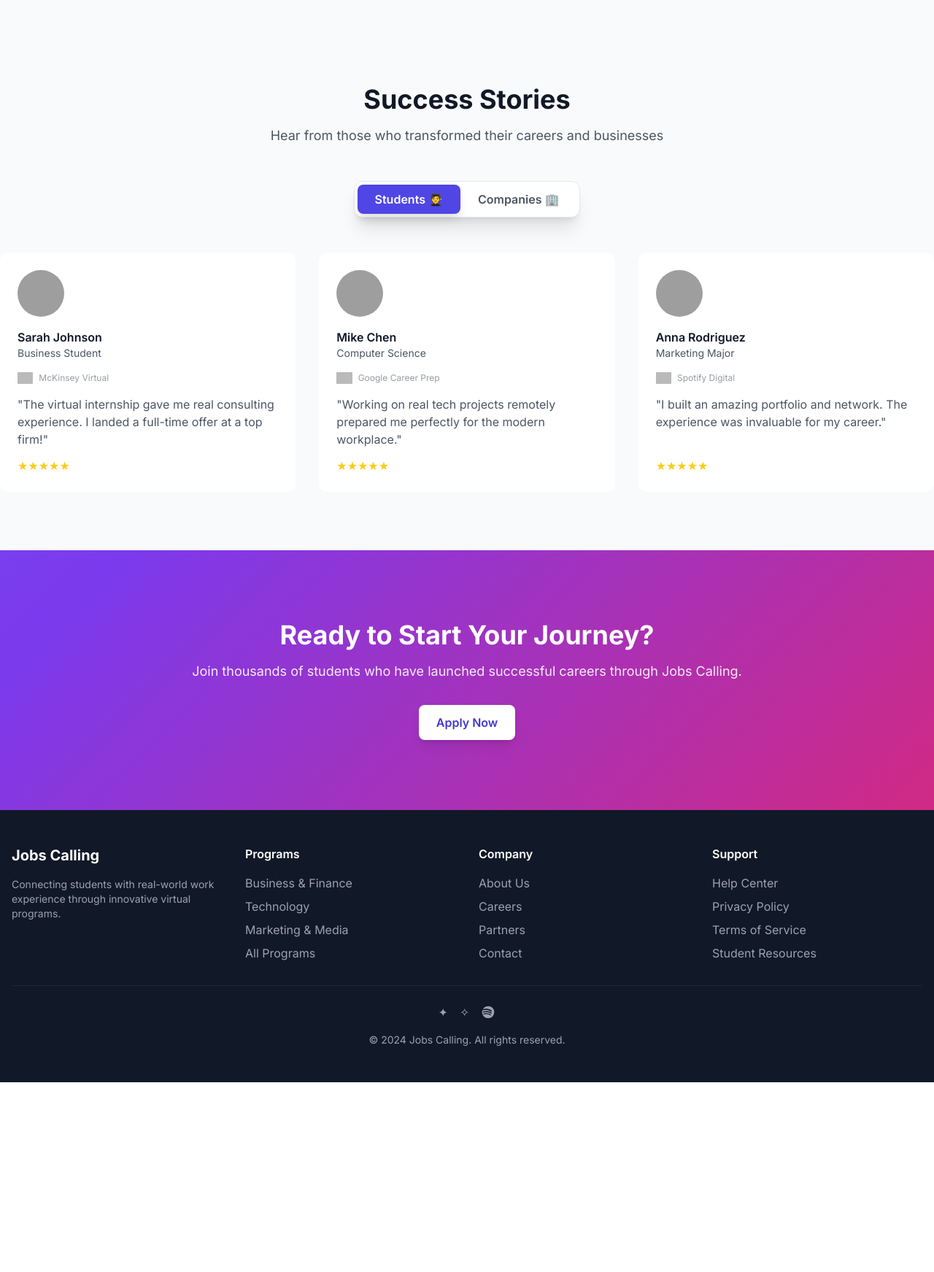
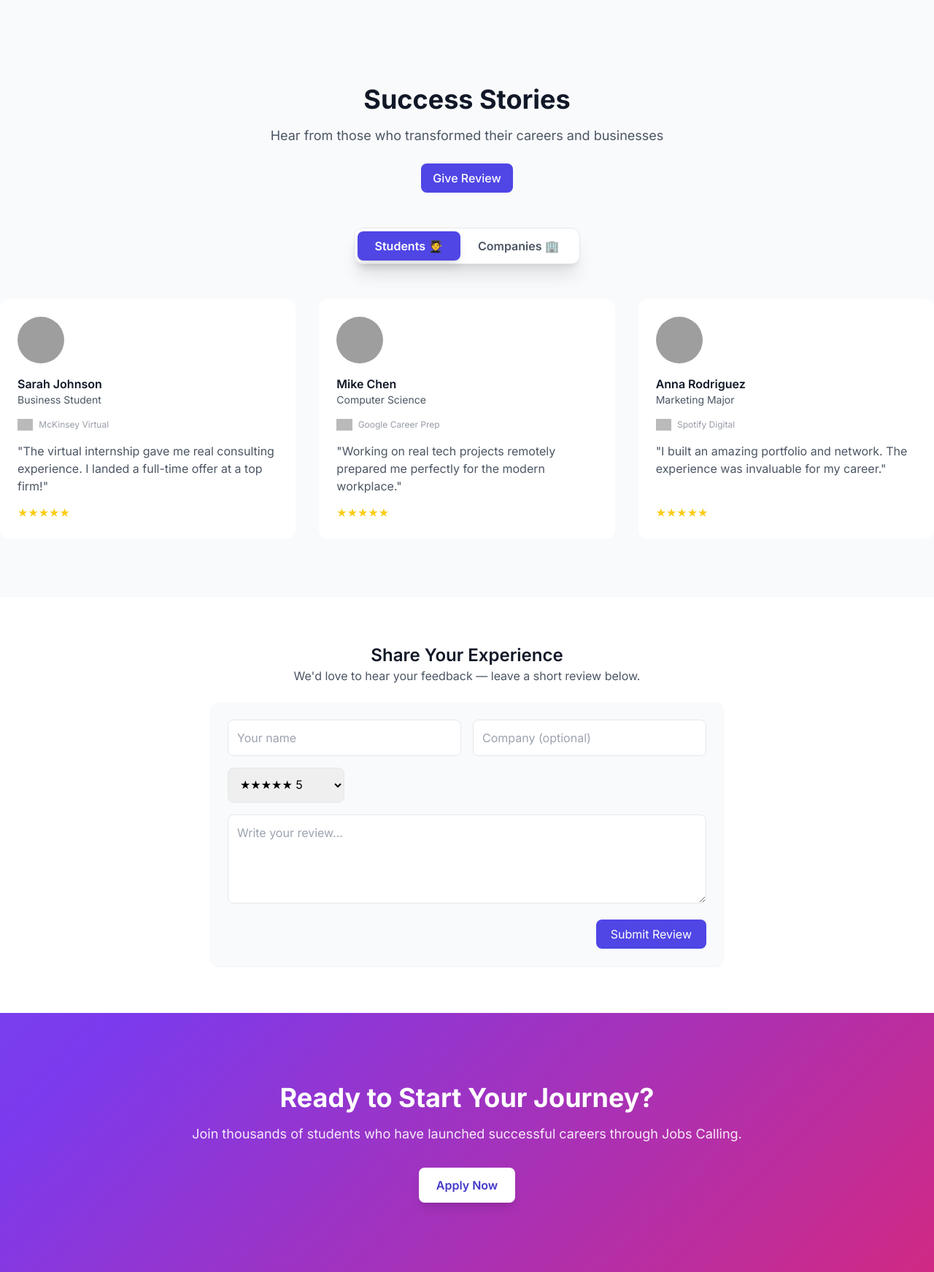
Before and after one commit to shafi275/Jobs_Calling, a Django app: page / in a window 1280 px wide. Shown: the part 2600-4343 px from the top of the page at 73% size. Before the commit the page ends 4083 px from the top, so only its background shows below. Run offline with Django 5.2, Linux system fonts and the light colour scheme; some libraries are stand-ins or nearby versions; grey boxes are pictures that could not be loaded.

Commit message:
added give review section in the landing page

```diff
--- a/jobscalling/home/templates/landing.html
+++ b/jobscalling/home/templates/landing.html
@@ -108,8 +108,10 @@
           Bridge the gap between education and career with virtual internships that provide genuine professional experience
         </p>
         <div class="flex flex-col sm:flex-row gap-4 justify-center lg:justify-start">
-          <a href="{% url 'common_signup' %}">
+          <a href="{% url 'company_register' %}">
           <button class="bg-white text-indigo-700 hover:text-indigo-800 hover:shadow-xl px-6 py-3 rounded-lg font-semibold shadow-lg transition ripple-btn">Companies: Hire</button>
+          </a>
+          <a href="{% url 'candidate_register' %}">
           <button class="border-2 border-white text-white px-6 py-3 rounded-lg font-semibold hover:bg-white hover:text-indigo-700 transition ripple-btn">Interns: Apply</button>
           </a>
         </div>
@@ -249,6 +251,12 @@
       <p class="text-lg text-gray-600">
         Hear from those who transformed their careers and businesses
       </p>
+      <!-- Give Review CTA -->
+      <div class="mt-6">
+        <a href="#give-review" class="inline-block bg-indigo-600 text-white px-4 py-2 rounded-lg font-medium hover:bg-indigo-700 transition">
+          Give Review
+        </a>
+      </div>
     </div>
     <!-- Rest of testimonials content (unchanged) -->
   </div>
@@ -325,12 +333,45 @@
     </div>
 </section>
 
+<!-- In-page Review Form (targeted by Give Review CTA) -->
+<section id="give-review" class="py-12 lg:py-16 bg-white">
+  <div class="max-w-3xl mx-auto px-4 sm:px-6 lg:px-8">
+    <div class="text-center mb-6">
+      <h3 class="text-2xl font-semibold text-gray-900">Share Your Experience</h3>
+      <p class="text-gray-600">We'd love to hear your feedback — leave a short review below.</p>
+    </div>
+    <form id="reviewForm" class="space-y-4 bg-gray-50 p-6 rounded-xl shadow-sm">
+      <div class="grid grid-cols-1 md:grid-cols-2 gap-4">
+        <input type="text" id="reviewerName" name="name" placeholder="Your name" class="p-3 border rounded-lg w-full" required />
+        <input type="text" id="reviewerCompany" name="company" placeholder="Company (optional)" class="p-3 border rounded-lg w-full" />
+      </div>
+      <div>
+        <label class="sr-only" for="rating">Rating</label>
+        <select id="rating" name="rating" class="p-3 border rounded-lg w-40">
+          <option value="5">★★★★★ 5</option>
+          <option value="4">★★★★ 4</option>
+          <option value="3">★★★ 3</option>
+          <option value="2">★★ 2</option>
+          <option value="1">★ 1</option>
+        </select>
+      </div>
+      <div>
+        <textarea id="reviewText" name="review" rows="4" placeholder="Write your review..." class="p-3 border rounded-lg w-full" required></textarea>
+      </div>
+      <div class="text-right">
+        <button type="submit" class="bg-indigo-600 text-white px-5 py-2 rounded-lg">Submit Review</button>
+      </div>
+    </form>
+    <div id="reviewThanks" class="hidden mt-4 p-4 rounded-lg bg-green-50 border border-green-200 text-green-800">Thanks — your review was received (client-side demo).</div>
+  </div>
+</section>
+
   <!-- CTA Section -->
   <section class="py-16 lg:py-24 gradient-bg text-white">
     <div class="max-w-4xl mx-auto text-center px-4">
       <h2 class="text-3xl lg:text-4xl font-bold mb-4">Ready to Start Your Journey?</h2>
       <p class="text-lg mb-8 opacity-90">Join thousands of students who have launched successful careers through Jobs Calling.</p>
-      <a href="{% url 'common_signup' %}">
+      <a href="{% url 'candidate_register' %}">
       <button class="bg-white text-indigo-700 hover:text-indigo-800 hover:shadow-xl px-6 py-3 rounded-lg font-semibold shadow-lg transition">Apply Now </button></a>
     </div>
   </section>
@@ -481,6 +522,19 @@
             companyTab.classList.add('active', 'bg-indigo-600', 'text-white', 'shadow-lg');
         }
     };
+    // Review form handling (client-side demo)
+    const reviewForm = document.getElementById('reviewForm');
+    if (reviewForm) {
+      reviewForm.addEventListener('submit', function(e) {
+        e.preventDefault();
+        // show thank you message
+        document.getElementById('reviewThanks').classList.remove('hidden');
+        // clear form fields
+        reviewForm.reset();
+        // scroll to thanks message
+        document.getElementById('reviewThanks').scrollIntoView({ behavior: 'smooth' });
+      });
+    }
   </script>
 </body>
 </html>
```
Also changed, not shown: jobscalling/db.sqlite3.
